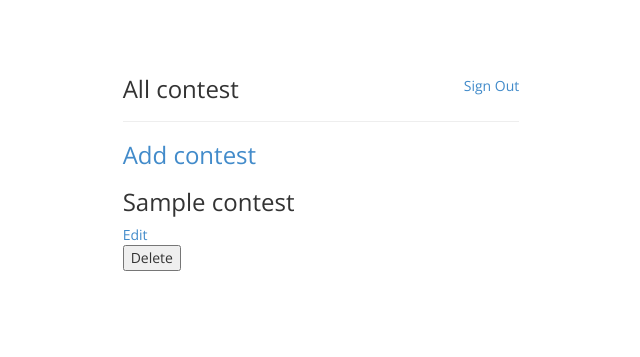
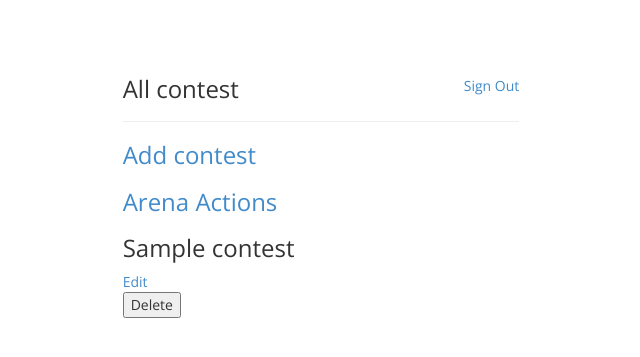
Before and after one commit to golta/byteslate, a Flask app: page /contest/view in a window 1280 px wide. Shown: the part 60-417 px from the top of the page, without its empty margins (319-959 px from the left). Run offline with Flask 2, Linux system fonts and the light colour scheme; a user stored in the database is signed in; tables that the repository leaves empty hold one stand-in row (values such as "Sample post"); parts of the project's set-up code (start-up, migrations or seed data) failed here and were passed over; some libraries are stand-ins or nearby versions.

Commit message:
added arena actions and arena api route

```diff
--- a/app/contest/forms.py
+++ b/app/contest/forms.py
@@ -13,3 +13,7 @@ class ContestAddForm(Form):
 	prizes = RadioField('Prizes', choices=[ ('1', 'Yes'), ('0', 'No') ])
 	hiring = RadioField('Hiring Event', choices=[ ('1', 'Yes'), ('0', 'No') ])
 	submit = SubmitField('Save')
+
+class ArenaAddForm(Form):
+	title = StringField('Title', validators=[Required(), Length(1,29)] )
+	submit = SubmitField('Save')
--- a/app/contest/views.py
+++ b/app/contest/views.py
@@ -1,7 +1,7 @@
 from flask import render_template, session, redirect, url_for, request, flash
 from . import contest
 from ..models import Contest, Arena
-from .forms import ContestAddForm
+from .forms import ContestAddForm, ArenaAddForm
 from flask.ext.login import login_required
 from app import db
 from datetime import datetime
@@ -49,6 +49,7 @@ def edit_contest(id):
 		contest.ishiring = form.hiring.data
 
 		db.session.add(contest)
+		db.session.commit()
 		flash('Contest updated')
 		return redirect(url_for('contest.edit_contest', id=contest.id) )
 	form.title.data = contest.title
@@ -85,3 +86,25 @@ def delete_contest(id):
 		db.session.commit()
 		flash('Delete Successful')
 	return redirect(url_for('contest.view_contest'))
+
+@contest.route('/arena/', methods=['GET', 'POST'])
+@login_required
+def add_arena():
+	arenas = Arena.query.all()
+	form = ArenaAddForm()
+	if form.validate_on_submit():
+		arena = Arena(title=form.title.data)
+		db.session.add(arena)
+		db.session.commit()
+		flash('Added a new arena')
+	return render_template('contest/arena.html', form=form, arenas=arenas)
+
+@contest.route('/arena/delete/<id>', methods=['POST'])
+@login_required
+def delete_arena(id):
+	arena = Arena.query.get_or_404(id)
+	if session['isadmin']:
+		db.session.delete(arena)
+		db.session.commit()
+		flash('Delete Successful')
+	return redirect(url_for('contest.add_arena'))
--- a/app/templates/contest/view.html
+++ b/app/templates/contest/view.html
@@ -22,11 +22,12 @@
 			<h3>All contest</h3>
 		</div>
 		<div class="">
-		<h3> <a href='{{ url_for('contest.add_contest') }}'> Add contest  </a> </h3>
+		<h3> <a href="{{ url_for('contest.add_contest') }}"> Add contest  </a> </h3>
+		<h3> <a href="{{ url_for('contest.add_arena') }}" > Arena Actions </a> </h3>
 			{% for contest in contests %}
 				<div id='contestdiv'>
 					<h3> {{ contest.title }} </h3>
-					<a href='{{ url_for('contest.edit_contest', id=contest.id)}}'> Edit </a> <br/>
+					<a href="{{ url_for('contest.edit_contest', id=contest.id)}}"> Edit </a> <br/>
 					<form action="/contest/delete/{{ contest.id }}" method='post'>
 						<input type='submit' name='submit' value='Delete' />
 					</form>
@@ -34,5 +35,7 @@
 			{% endfor %}
 		</div>
 	</div>
+	<div>
+
 </div>
 {% endblock %}
```
Also changed, not shown: app/api/views.py (+6 -1 lines), app/models.py (+7 -0 lines), app/templates/contest/arena.html (added, +40 -0 lines).
